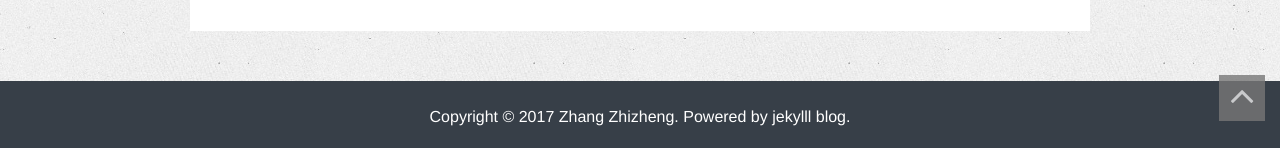
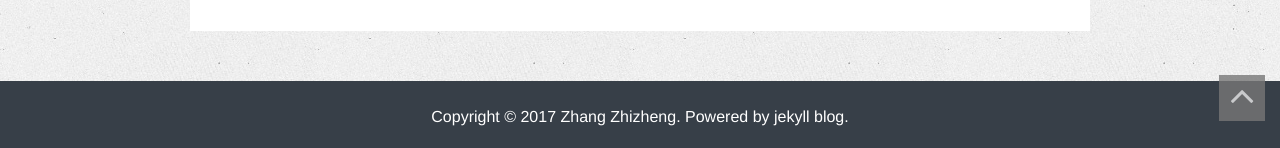
Before and after one commit to zhizheng/zhizheng.github.io, a Jekyll site: the page built from index.html, in a window 1280 px wide and 900 px high, scrolled down 2988 px. Shown: the part 749-897 px from the top of the window. Built offline with Jekyll 4.4.1, drawn with Linux system fonts in a browser that asks for light colours; the list of posts is cut into pages by our own code.

Commit message:
Spelling error

```diff
--- a/_includes/themes/twitter/default.html
+++ b/_includes/themes/twitter/default.html
@@ -58,7 +58,7 @@
 	<div class="footer">
 		<div class="container">
 			<div class="row">
-				<p class="copyright text-center">Copyright &copy; {{ 'now' | date: "%Y" }} {{ site.author.name }}. Powered by <a href="https://github.com/enml/blog/tree/jekyll-blog" target="_blank" rel="nofollow noopener noreferrer">jekylll blog</a>.
+				<p class="copyright text-center">Copyright &copy; {{ 'now' | date: "%Y" }} {{ site.author.name }}. Powered by <a href="https://github.com/enml/blog/tree/jekyll-blog" target="_blank" rel="nofollow noopener noreferrer">jekyll blog</a>.
 				</p>
 			</div>
 		</div>
```
